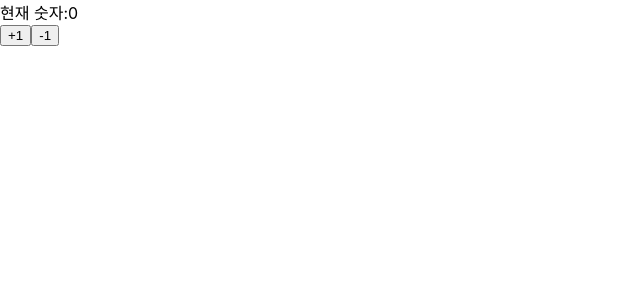
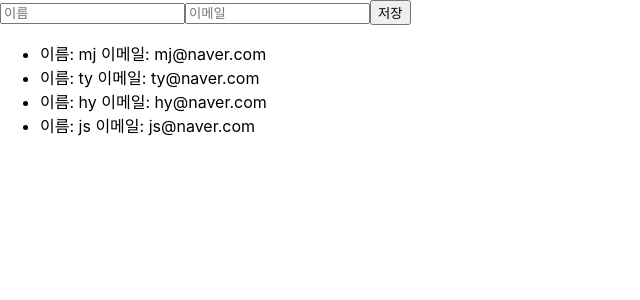
Before and after one commit to DOIF-typark/doif-01, a React (Create React App) app: page / in a window 1280 px wide. Shown: the top 300 px of the page, without its empty margins (0-640 px from the left). Built offline with nearby package versions, Linux system fonts and the light colour scheme.

Commit message:
3일차 수업 내용

```diff
--- a/src/App.js
+++ b/src/App.js
@@ -1,15 +1,72 @@
-import React, { useState } from 'react';
+import React, { useState, useRef } from 'react';
 import logo from './logo.svg';
 import './App.css';
 import Hello from './components/Hello';
 import Counter from './components/Counter';
+import Wrapper from './components/Wrapper';
+import Input from './components/Input';
+import UserList from './components/UserList';
 
 function App() {
   // const [value, setValue] = useState(); // React의 hook
-  const [number, setNumber] = useState(0);
+  const nextId = useRef(5);
+  const [inputs, setInputs] = useState({
+    name:'',
+    email:''
+  });
+
+  const [users, setUsers] = useState([
+    {
+        id: '1',
+        name:'mj',
+        email:'mj@naver.com'
+    },
+    {
+        id: '2',
+        name:'ty',
+        email:'ty@naver.com'
+    },
+    {
+        id: '3',
+        name:'hy',
+        email:'hy@naver.com'
+    },
+    {
+        id: '4',
+        name:'js',
+        email:'js@naver.com'
+    }
+])
+
+  const onInputChange = (e) => {
+    const {name, value} = e.target;
+    setInputs({
+      ...inputs,
+      [name]: value,
+    })
+  }
+
+  const onAdd = (e) => {
+    e.preventDefault();
+
+    const {name, email} = inputs;
+
+    setUsers(users.concat({
+      id: nextId.current,
+      name,
+      email
+    }))
+
+    setInputs({
+      name:'',
+      email:''
+    })
+    nextId.current += 1;
+  }
   return (
     <>
-      <div><Counter /></div>
+      <Input inputs={inputs} onInputChange={onInputChange} onAdd={onAdd}/>
+      <UserList users={users}/>
     </>
   );
 }
--- a/src/components/Counter.js
+++ b/src/components/Counter.js
@@ -2,8 +2,8 @@ import React, { useState } from 'react';
 
 function Counter() {
     const [number, setNumber] = useState(0);
-    const onIncrease = (a) => {
-      setNumber(number + 1 + a);
+    const onIncrease = () => {
+      setNumber(() => number + 1);
     };
 
     const onDecrease = () => {
@@ -13,7 +13,7 @@ function Counter() {
   return (
   <div>
       <div>현재 숫자:{number}</div>
-      <button onClick={()=> onIncrease(10)}>+1</button>
+      <button onClick={onIncrease}>+1</button>
       <button onClick={onDecrease}>-1</button>
   </div>
   );
--- /dev/null
+++ b/src/components/Input.js
@@ -0,0 +1,14 @@
+import React, { useState, useRef } from 'react';
+
+function Input({inputs, onInputChange, onAdd}) {
+    const {name, email} = inputs;
+    return (
+        <form onSubmit={onAdd}>
+            <input value={name}  name="name"  onChange={onInputChange} placeholder="이름" />
+            <input value={email} name="email" onChange={onInputChange} placeholder="이메일" />
+            <button >저장</button>
+        </form>
+    );
+}
+
+export default Input;
--- /dev/null
+++ b/src/components/UserList.js
@@ -0,0 +1,13 @@
+import React, { useRef } from 'react';
+
+function UserList({users}) {
+
+  return (
+  <ul>
+      {users.map((user, index) => (
+      <li key={user.id}>이름: {user.name} 이메일: {user.email}</li>
+      ))}
+  </ul>);
+}
+
+export default UserList;
--- /dev/null
+++ b/src/components/Wrapper.js
@@ -0,0 +1,7 @@
+import React from 'react';
+
+function Wrapper({ children }) {
+  return <div>{children}</div>;
+}
+
+export default Wrapper;
```
